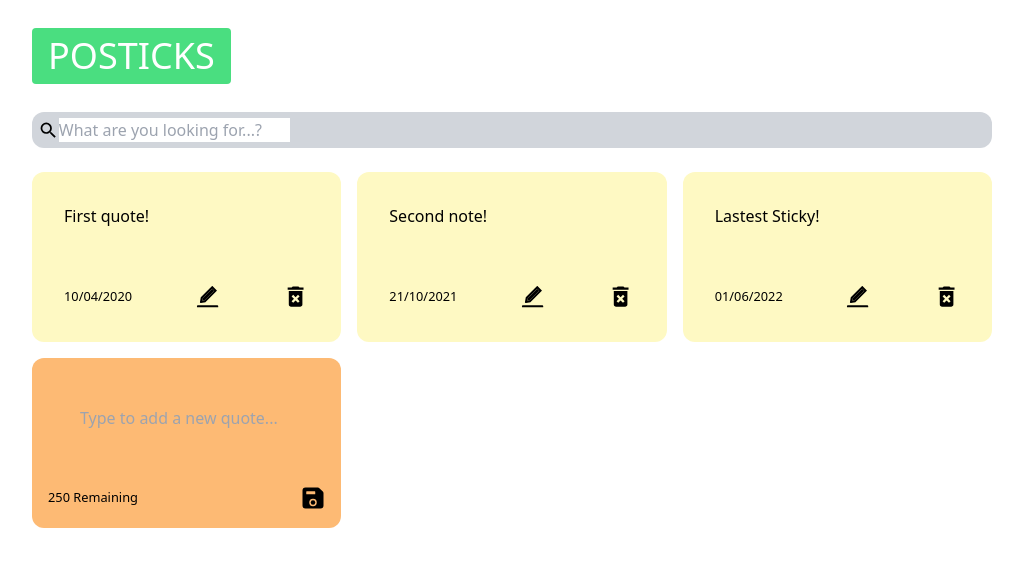
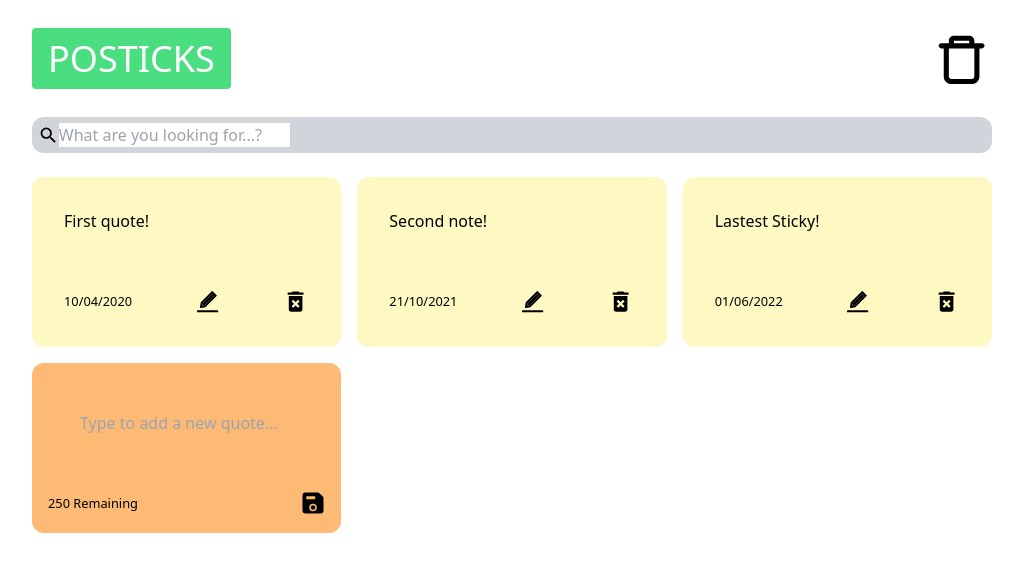
Before and after one commit to tatyajh/posticks, a React (Create React App) app: page / in a window 1280 px wide. Shown: the top 572 px of the page, without its empty margins (128-1151 px from the left). Built offline with nearby package versions, Linux system fonts and the light colour scheme.

Commit message:
restore, delete forever, update, trash workspace

```diff
--- a/src/App.js
+++ b/src/App.js
@@ -9,73 +9,118 @@ function App() {
   const [notes, setNotes] = useState(() => {
     const saved = localStorage.getItem('posticks-data');
     const initialValue = JSON.parse(saved);
-		return initialValue || [
-
+    return (
+      initialValue || [
         {
           id: nanoid(),
           text: 'First quote!',
-			date: '10/04/2020',
+          date: '10/04/2020'
         },
         {
           id: nanoid(),
           text: 'Second note!',
-			date: '21/10/2021',
+          date: '21/10/2021'
         },
         {
           id: nanoid(),
           text: 'Lastest Sticky!',
-			date: '01/06/2022',
-		},
-
+          date: '01/06/2022'
+        }
       ]
+    );
   });
 
   const [searchText, setSearchText] = useState('');
   const [darkMode, setDarkMode] = useState(false);
+  const [trashBinMode, setTrashBinMode] = useState(false);
 
   useEffect(() => {
-		localStorage.setItem(
-			'posticks-data',
-			JSON.stringify(notes)
-			);
+    localStorage.setItem('posticks-data', JSON.stringify(notes));
   }, [notes]);
-
-
 
   function addNote(text) {
     const date = new Date();
     const newNote = {
       id: nanoid(),
       text: text,
-			date: date.toLocaleDateString(),
+      date: date.toLocaleDateString()
     };
     const newNotes = [...notes, newNote];
     setNotes(newNotes);
   }
 
-	function updateNote (text){
-		const edit = {
-
+  function updateNote({ id, text }) {
+    const note = notes.find((n) => n.id === id);
+    if (note) {
+      const newNotes = [
+        ...notes.filter((note) => note.id !== id),
+        { ...note, text }
+      ];
+      setNotes(newNotes);
     }
-
   }
 
   const deleteNote = (id) => {
+    const note = notes.find((n) => n.id === id);
+    if (note && note.deleted) {
+      deleteForeverNote(id);
+    } else {
+      toggleNote(id, true);
+    }
+  };
+
+  const restoreNote = (id) => {
+    toggleNote(id, false);
+  };
+
+  const toggleNote = (id, deleted) => {
+    const note = notes.find((n) => n.id === id);
+    if (note) {
+      const newNotes = [
+        ...notes.filter((note) => note.id !== id),
+        { ...note, deleted }
+      ];
+      setNotes(newNotes);
+    }
+  };
+
+  const deleteForeverNote = (id) => {
+    const note = notes.find((n) => n.id === id);
+    if (note) {
       const newNotes = notes.filter((note) => note.id !== id);
       setNotes(newNotes);
+    }
   };
 
+  const clearTrashBin = () => {
+
+      const newNotes = notes.filter((note) => !note.deleted);
+      setNotes(newNotes);
+
+  };
   return (
     <div className={`${darkMode && 'dark-mode'}`}>
-			<div className='container'>
-				<Header handleToggleDarkMode={setDarkMode} />
+      <div className="container">
+        <Header
+          handleToggleDarkMode={setDarkMode}
+          handleTrashBin={setTrashBinMode}
+          binIsEmpty={notes.filter((note) => note.deleted).length === 0}
+          trashBinMode={trashBinMode}
+		  clearTrashBin={clearTrashBin}
+        />
         <Search handleSearchNote={setSearchText} />
         <NotesList
-					notes={notes.filter((note) => note.text.toLowerCase().includes(searchText)
+          notes={notes.filter(
+            (note) =>
+              note.text.toLowerCase().includes(searchText) &&
+              ((trashBinMode && note.deleted) ||
+                (!trashBinMode && !note.deleted))
           )}
           handleAddNote={addNote}
           handleDeleteNote={deleteNote}
           handleUpdateNote={updateNote}
+          handleRestoreNote={restoreNote}
+          trashBinMode={trashBinMode}
         />
       </div>
     </div>
--- a/src/assets/main.css
+++ b/src/assets/main.css
@@ -513,6 +513,11 @@ textarea:focus {
   background-color: rgb(0 0 0 / var(--tw-bg-opacity));
 }
 
+.bin-mode {
+  --tw-bg-opacity: 1;
+  background-color: rgb(148 163 184 / var(--tw-bg-opacity));
+}
+
 .header {
   display: flex;
   justify-content: space-between;
--- a/src/assets/tailwind.css
+++ b/src/assets/tailwind.css
@@ -75,6 +75,10 @@ textarea:focus{
     @apply bg-black;
 }
 
+.bin-mode{
+    @apply bg-slate-400;
+}
+
 .header{
     @apply flex py-7 justify-between text-4xl ;
 }
--- a/src/components/Header.js
+++ b/src/components/Header.js
@@ -1,18 +1,34 @@
 import React from 'react';
+import { CgTrashEmpty, CgTrash } from 'react-icons/cg';
+import { TbTrashX } from 'react-icons/tb';
 
-const Header = ({ handleToggleDarkMode }) => {
+const Header = ({
+  handleToggleDarkMode,
+  handleTrashBin,
+  binIsEmpty,
+  trashBinMode,
+  clearTrashBin
+}) => {
+  const deleteIconClass = `delete-icon ${trashBinMode && 'bin-mode'}`;
+  const DeleteIcon = binIsEmpty ? CgTrashEmpty : CgTrash;
   return (
-		<div className='header'>
+    <div className="header">
       <button
         onClick={() =>
-					handleToggleDarkMode(
-						(previousDarkMode) => !previousDarkMode
-					)
+          handleToggleDarkMode((previousDarkMode) => !previousDarkMode)
         }
-				className='btn dark-btn dark-btn:hover'
+        className="btn dark-btn dark-btn:hover"
       >
         POSTICKS
       </button>
+	  {trashBinMode && !binIsEmpty &&(<TbTrashX  onClick={clearTrashBin}/>)}
+      <DeleteIcon
+        onClick={() =>
+          handleTrashBin((previousTrashBinMode) => !previousTrashBinMode)
+        }
+        className={deleteIconClass}
+        size="1.7em"
+      />
     </div>
   );
 };
--- a/src/components/Note.js
+++ b/src/components/Note.js
@@ -1,26 +1,79 @@
-import  React from 'react';
+import React, { useState } from 'react';
 import { MdDeleteForever } from 'react-icons/md';
-import { AiTwotoneEdit } from "react-icons/ai";
+import { AiTwotoneEdit } from 'react-icons/ai';
+import { IoSave } from 'react-icons/io5';
+import { FaTrashRestore } from 'react-icons/fa';
 
-function Note({ id, text, date, handleDeleteNote, handleUpdateNote}) {
-    return (
-        <div className='note'>
-            <span>{text}</span>
-            <div className='note-footer'>
-                <small>{date}</small>
+function Note({
+  id,
+  text,
+  date,
+  deleted,
+  handleDeleteNote,
+  handleUpdateNote,
+  handleRestoreNote
+}) {
+  const [editMode, setEditMode] = useState(false);
+  const [noteText, setNoteText] = useState(text);
 
-                <AiTwotoneEdit onClick={() => handleUpdateNote(id)}
-                className='update-icon'
-                size='1.7em' />
+  const characterLimit = 250;
 
-                <MdDeleteForever onClick={() => handleDeleteNote(id)}
-                className='delete-icon'
-                size='1.7em' />
+  const handleChange = (event) => {
+    if (characterLimit - event.target.value.length >= 0) {
+      setNoteText(event.target.value);
+    }
+  };
 
+  const handSaveClick = () => {
+    if (noteText.trim().length > 0) {
+      handleUpdateNote({ id, text: noteText });
+      setEditMode(false);
+    }
+  };
 
-            </div>
-        </div>
+  return (
+    <div className="note">
+      {editMode ? (
+        <textarea
+          placeholder="Type to add a new quote..."
+          value={noteText}
+          onChange={handleChange}
+        ></textarea>
+      ) : (
+        <span>{text}</span>
+      )}
 
-    );}
+      <div className="note-footer">
+        <small>{date}</small>
+
+        {!deleted && (
+          <AiTwotoneEdit
+            onClick={() => setEditMode((previousEditMode) => !previousEditMode)}
+            className="update-icon"
+            size="1.7em"
+          />
+        )}
+
+        <MdDeleteForever
+          onClick={() => handleDeleteNote(id)}
+          className="delete-icon"
+          size="1.7em"
+        />
+
+        {editMode && (
+          <IoSave onClick={handSaveClick} className="save" size="1.5em" />
+        )}
+
+        {deleted && (
+          <FaTrashRestore
+            onClick={() => handleRestoreNote(id)}
+            className="save"
+            size="1.3em"
+          />
+        )}
+      </div>
+    </div>
+  );
+}
 
 export default Note;
--- a/src/components/NotesList.js
+++ b/src/components/NotesList.js
@@ -2,25 +2,30 @@ import React from 'react';
 import Note from './Note';
 import AddNote from './AddNote';
 
-function NoteList({ notes, handleAddNote, handleDeleteNote, handleUpdateNote }) {
+function NoteList({
+  notes,
+  handleAddNote,
+  handleDeleteNote,
+  handleUpdateNote,
+  handleRestoreNote,
+  trashBinMode
+}) {
   return (
-
-        <div className='notes-list'>
+    <div className="notes-list">
       {notes.map((note) => (
         <Note
           id={note.id}
           text={note.text}
           date={note.date}
+          deleted={note.deleted}
           handleDeleteNote={handleDeleteNote}
           handleUpdateNote={handleUpdateNote}
+          handleRestoreNote={handleRestoreNote}
         />
+      ))}
+      {!trashBinMode && <AddNote handleAddNote={handleAddNote} />}
 
-            ))}
-            <AddNote handleAddNote = {handleAddNote}
-
-            />
     </div>
-
   );
 }
 
```
Lines whose indentation alone changed are shown as unchanged.
